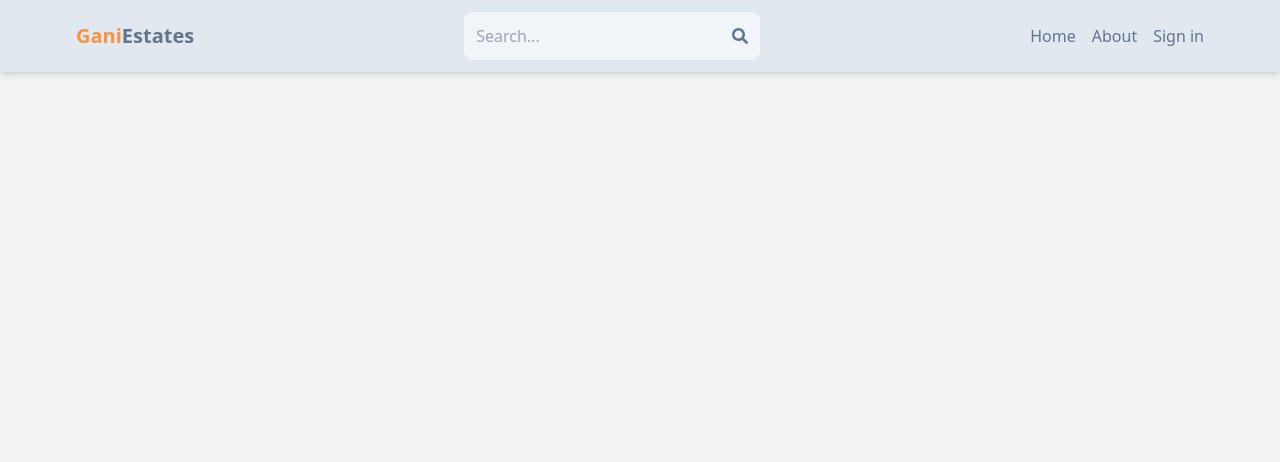
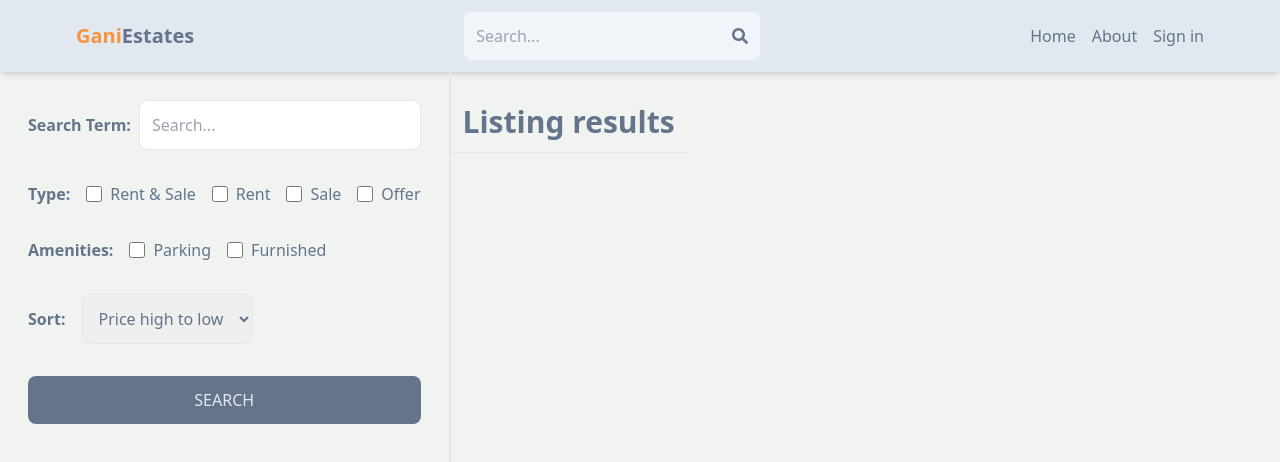
Before and after one commit to SaraGinsburg/real-estate, a React (Vite) app in the folder client/: page /search in a window 1280 px wide. Shown: the top 462 px of the page. Built offline with nearby package versions, Linux system fonts and the light colour scheme; no server answers.

Commit message:
create search page ui

```diff
--- a/client/src/App.jsx
+++ b/client/src/App.jsx
@@ -9,6 +9,7 @@
 import CreateListing from './pages/CreateListing';
 import UpdateListing from './pages/UpdateListing';
 import Listing from './pages/Listing';
+import Search from './pages/Search';
 
 //checking git access
 
@@ -22,6 +23,7 @@
         <Route path='/home' element={<Home />} />
         <Route path='/sign-up' element={<SignUp />} />
         <Route path='/about' element={<About />} />
+        <Route path='/search' element={<Search />} />
         <Route path='/listing/:listingId' element={<Listing />} />
         <Route element={<PrivateRoute />}>
           <Route path='/profile' element={<Profile />} />
--- /dev/null
+++ b/client/src/pages/Search.jsx
@@ -0,0 +1,105 @@
+const Search = () => {
+  return (
+    <div className='flex flex-col md:flex-row'>
+      <div className='p-7 border-b-2 md:border-r-2 md:min-h-screen'>
+        <form className='flex flex-col gap-8'>
+          <div className='flex gap-2 items-center text-slate-500'>
+            <label className='whitespace-nowrap font-semibold'>
+              Search Term:
+            </label>
+            <input
+              type='text'
+              id='searchTerm'
+              placeholder='Search...'
+              className='border rounded-lg p-3 w-full'
+            />
+          </div>
+          <div className='flex gap-4 flex-wrap text-slate-500'>
+            <label className='font-semibold'>Type:</label>
+            <div className='flex gap-2'>
+              <input
+                type='checkbox'
+                id='all'
+                className='accent-customGreen w-4'
+              />
+              <span>Rent & Sale</span>
+            </div>
+            <div className='flex gap-2'>
+              <input
+                type='checkbox'
+                id='rent'
+                className='accent-customGreen w-4'
+              />
+              <span>Rent</span>
+            </div>
+            <div className='flex gap-2'>
+              <input
+                type='checkbox'
+                id='sale'
+                className='accent-customGreen w-4'
+              />
+              <span>Sale</span>
+            </div>
+            <div className='flex gap-2'>
+              <input
+                type='checkbox'
+                id='offer'
+                className='accent-customGreen w-4'
+              />
+              <span>Offer</span>
+            </div>
+          </div>
+          <div className='flex gap-4 flex-wrap text-slate-500'>
+            <label className='font-semibold'>Amenities:</label>
+            <div className='flex gap-2'>
+              <input
+                type='checkbox'
+                id='parking'
+                className='accent-customGreen w-4'
+              />
+              <span>Parking</span>
+            </div>
+            <div className='flex gap-2'>
+              <input
+                type='checkbox'
+                id='furnished'
+                className='accent-customGreen w-4'
+              />
+              <span>Furnished</span>
+            </div>
+          </div>
+          <div className='flex items-center gap-4 text-slate-500'>
+            <label className='font-semibold'>Sort:</label>
+            <select
+              id='sort_order'
+              className='border rounded-lg p-3 focus:customGreen focus:outline-customGreen'>
+              <option className='accent-customGreen w-4' value=''>
+                Price high to low
+              </option>
+              <option className='accent-customGreen w-4' value=''>
+                Price low to high
+              </option>
+              <option className='accent-customGreen w-4' value=''>
+                Latest
+              </option>
+              <option className='accent-customGreen w-4' value=''>
+                Oldest
+              </option>
+            </select>
+          </div>
+          <button className='bg-slate-500 text-slate-200 p-3 rounded-lg uppercase hover:opacity-80'>
+            {' '}
+            Search
+          </button>
+        </form>
+      </div>
+      <div className=''>
+        <h1 className='text-3xl font-semibold text-slate-500 border-b p-3 mt-5'>
+          Listing results
+        </h1>
+      </div>
+    </div>
+  );
+};
+
+export default Search;
```
